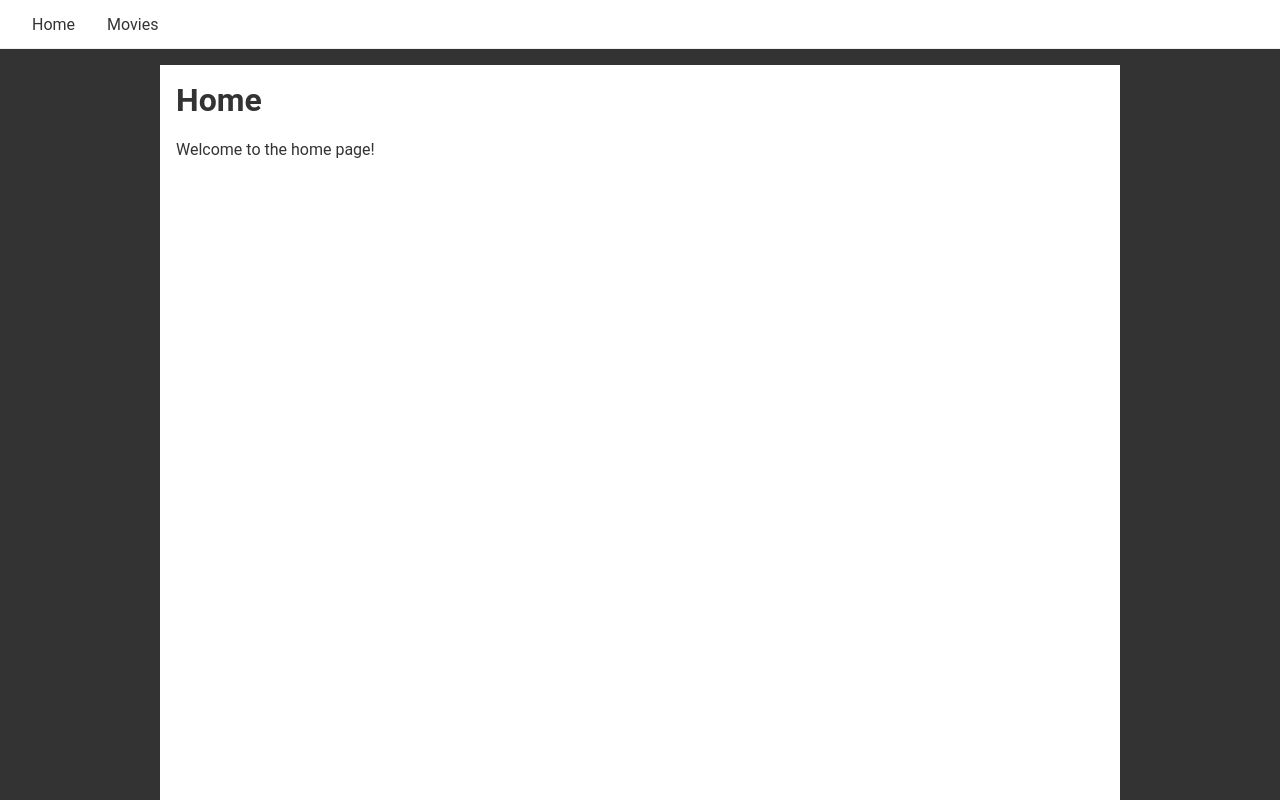
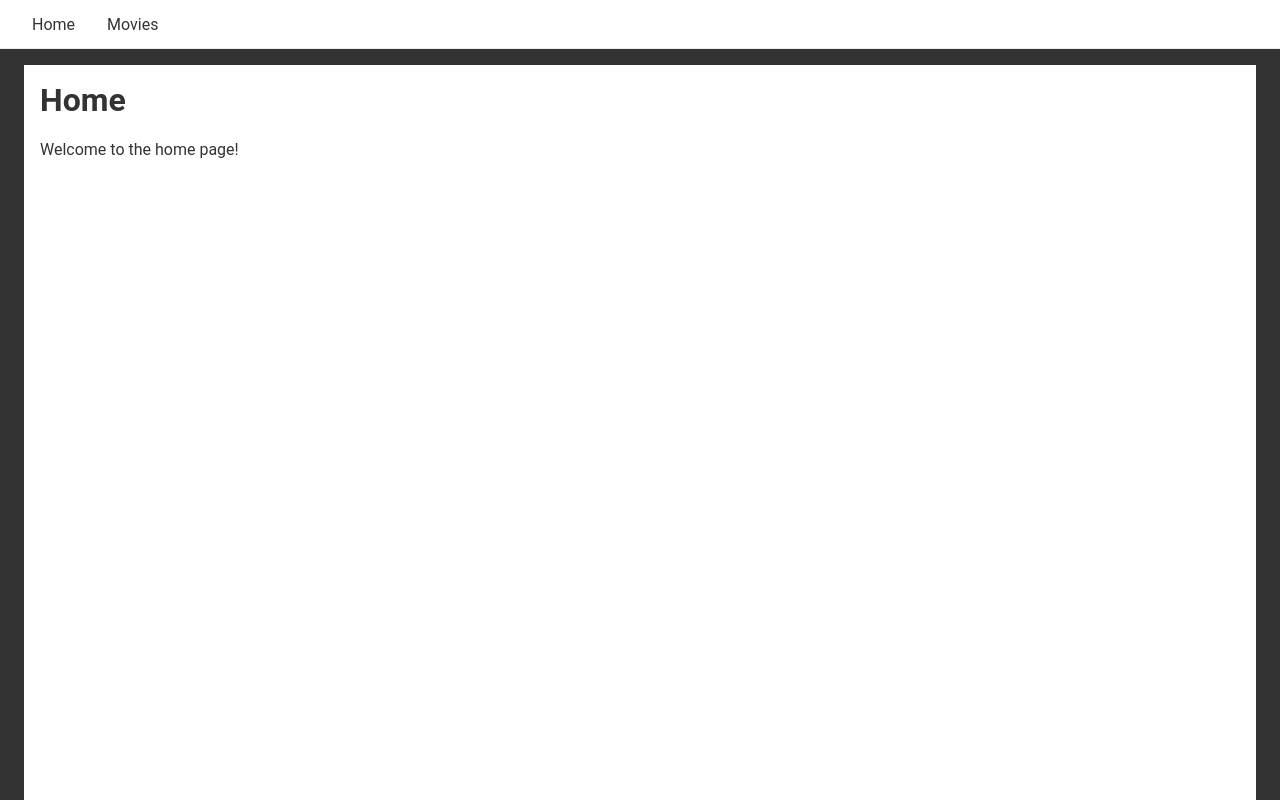
Before and after one commit to YellowSmiley/TSNodeJSMongoDB, a website built with Vite: page ui/index.html in a window 1280 px wide. Built offline with nearby package versions, Linux system fonts and the light colour scheme.

Commit message:
Corrected gutters

```diff
--- a/ui/style.css
+++ b/ui/style.css
@@ -13,8 +13,8 @@ body {
 }
 
 main {
-  margin: 1rem 10rem 0 10rem;
-  max-width: 1200px;
+  margin: 1rem auto 0 auto;
+  width: 1200px;
   padding: 1rem;
   background-color: #fff;
   color: #333;
```
